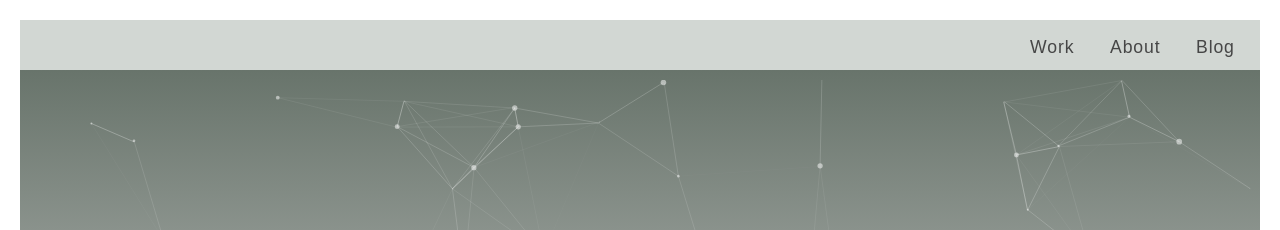
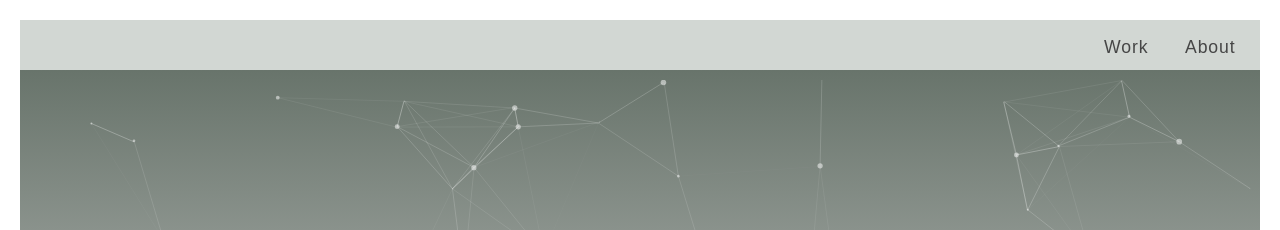
Before and after one commit to jadlao/jadlao.github.io, a Jekyll site: the page index.html, which Jekyll copies as it is, in a window 1280 px wide and 900 px high. Shown: the top 230 px of the window. Built offline with Jekyll 4.4.1, drawn with Linux system fonts in a browser that asks for light colours; nearby versions of some CDN libraries; comment, search, counter and statistics services are not loaded.

Commit message:
removed link

```diff
--- a/index.html
+++ b/index.html
@@ -36,9 +36,6 @@
             </a>
             <a href="#about" id="scrollToAbout">
               <li>About</li>
-            </a>
-            <a href="/blog/">
-              <li>Blog</li>
             </a>
           </ul>
         </div>
```
